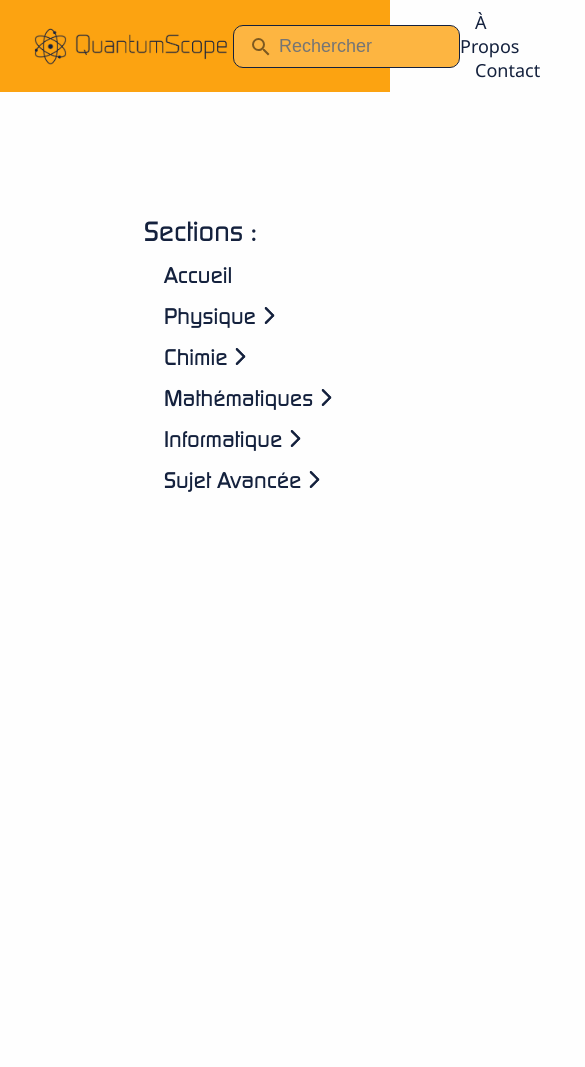
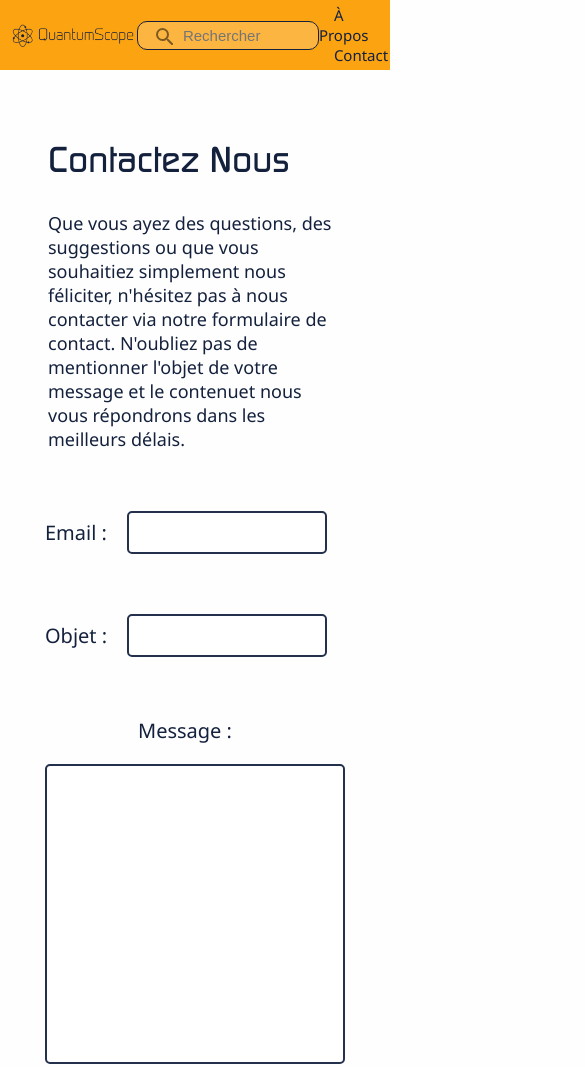
Before and after one commit to RedeemedSpoon/QuantumScope, a plain HTML site: page contact.html in a window 390 px wide. Shown: the top 1067 px of the page, 585 px wide, since content can reach past the window. Drawn offline with Linux system fonts and the light colour scheme.

Commit message:
media queries & police d'écriture

```diff
--- a/style.css
+++ b/style.css
@@ -1,8 +1,10 @@
+/** ----- Génerale ----- **/
+
 @import url("https://fonts.googleapis.com/css2?family=Noto+Sans:wght@400;700&display=swap");
 
 @font-face {
-   font-family: "Digital-Serial-Bold";
-   src: url("assets/digital-serial-bold.ttf") format("truetype");
+   font-family: "Continuum Medium";
+   src: url("assets/font.ttf") format("truetype");
    font-weight: bold;
 }
 
@@ -29,9 +31,45 @@ a:hover {
    text-decoration: underline;
 }
 
+h1,
+h2,
+.h2,
+.h3 {
+   font-family: "Continuum Medium";
+}
+
+h2,
+.h2 {
+   font-size: 22px;
+}
+
+.h3 {
+   font-size: 18px;
+}
+
+ul {
+   list-style: none;
+}
+
+li {
+   margin-left: 20px;
+   margin-top: 15px;
+}
+
+li:hover {
+   cursor: pointer;
+}
+
+li img {
+   height: 17px;
+   margin: 0 5px;
+}
+
 .caché {
   display: none;
 }
+
+/** ----- Header ----- **/
 
 header {
    position: fixed;
@@ -50,6 +88,8 @@ header img {
    height: 45px;
    padding-top: 5px;
 }
+
+/** ----- bar Recherche  ----- **/
 
 #barRecherche {
    display: flex;
@@ -86,6 +126,8 @@ input[type="image"]:hover {
    text-decoration: none;
 }
 
+/** ----- Footer ----- **/
+
 footer {
    margin-top: 75px;
    margin-bottom: 20px;
@@ -95,39 +137,7 @@ footer {
    align-items: center;
 }
 
-h1,
-h2,
-.h2,
-.h3 {
-   font-family: "Digital-Serial-Bold";
-}
-
-h2,
-.h2 {
-   font-size: 22px;
-}
-
-.h3 {
-   font-size: 18px;
-}
-
-ul {
-   list-style: none;
-}
-
-li {
-   margin-left: 20px;
-   margin-top: 15px;
-}
-
-li:hover {
-   cursor: pointer;
-}
-
-li img {
-   height: 17px;
-   margin: 0 5px;
-}
+/** ----- Section  ----- **/
 
 section {
    position: fixed;
@@ -135,6 +145,8 @@ section {
    margin-left: 9rem;
    user-select: none;
 }
+
+/** ----- Page Centrale  ----- **/
 
 main {
    display: flex;
@@ -161,6 +173,8 @@ main img {
    margin: 20px 0;
    user-select: none;
 }
+
+/** ----- Contact  ----- **/
 
 form {
    display: flex;
@@ -193,11 +207,14 @@ textarea {
 form input {
    width: 500px;
 }
+
 textarea {
   resize: none;
   width: 600px;
-  height: 500px
+  height: 500px;
 }
+
+/** ----- Bouttons  ----- **/
 
 #buttons {
    display: flex;
@@ -235,3 +252,84 @@ button:hover {
     background-color: #24314d;
     color: #fefefe;
 }
+
+/** ----- Media Queries  ----- **/
+
+@media only screen and (max-width: 692px) {
+	 header {
+		padding: 5px 10px;
+	 }
+
+	 #lien {
+		 font-size: 15px;
+	 }
+
+	 input[type="search"] {
+		 font-size: 15px;
+		 padding: 5px;
+		 width: 125px;
+	 }
+
+	 input[type="image"] {
+		  width: 20px;
+		  height: 20px;
+		  margin-right: 5px;
+		  padding-top: 0px;
+	 }
+
+	 header img {
+		height: 30px;
+	 }
+
+	 section {
+	 	 display: none
+	 }
+
+	 main {
+	 	 margin: 8.5rem 3rem 0 3rem;
+	 }
+
+	 main img {
+		height: 250px;
+		max-width: 400px;
+	}
+
+	 form input {
+   	 width: 200px;
+	 }
+
+	 textarea {
+	    width: 300px;
+	    height: 300px;
+	 }
+}
+
+@media only screen and (min-width: 628px) and (max-width: 1199px) {
+	 section {
+	 	 display: none
+	 }
+
+	 main {
+	 	 margin: 8.5rem 7.5rem 0 7.5rem;
+	 }
+}
+
+@media only screen and (min-width: 1200px) and (max-width: 1400px) {
+	 section {
+		 display: none
+	 }
+
+	 main {
+	 	 margin: 8.5rem 17.5rem 0 17.5rem;
+	 }
+}
+
+@media only screen and (min-width: 1401px) and (max-width: 1700px) {
+	 section {
+		 margin-left: 5rem;
+	 }
+
+	 main {
+	 	 margin: 8.5rem 15rem 0 32.5rem;
+	 }
+}
```
Also changed, not shown: assets/digital-serial-bold.ttf (deleted), assets/font.ttf (added).
